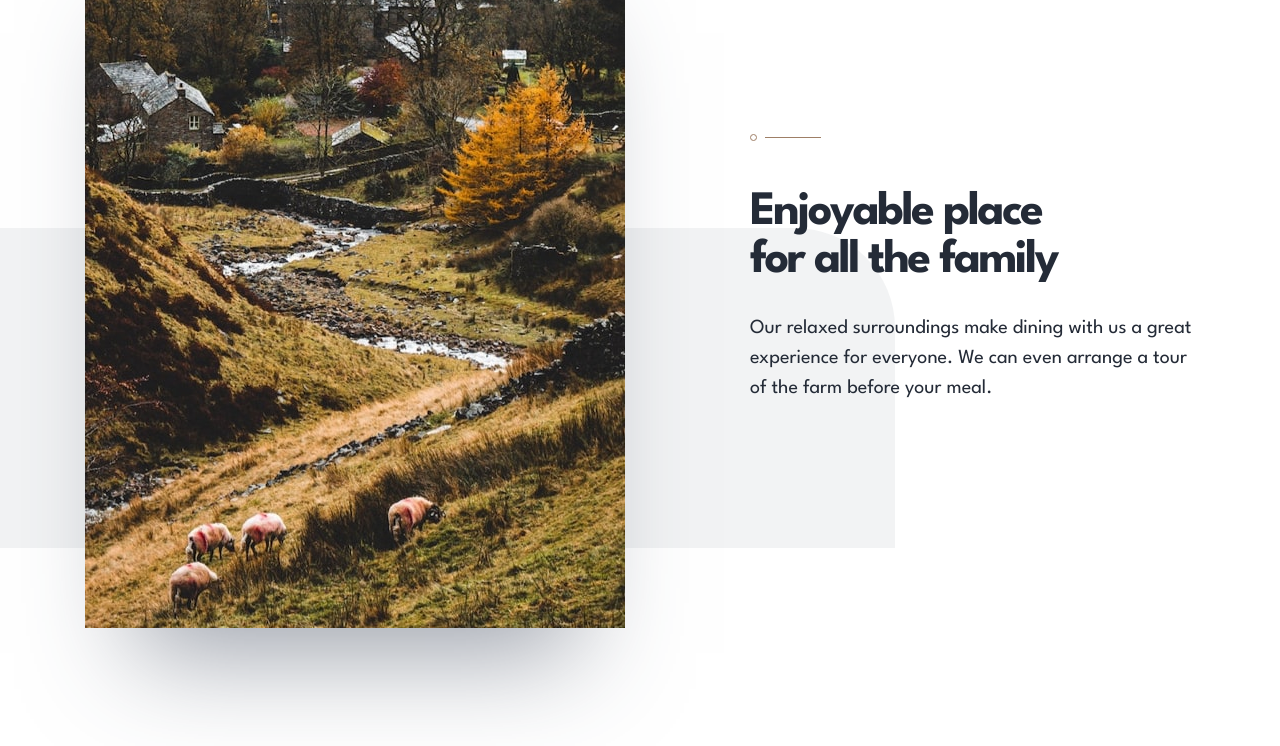
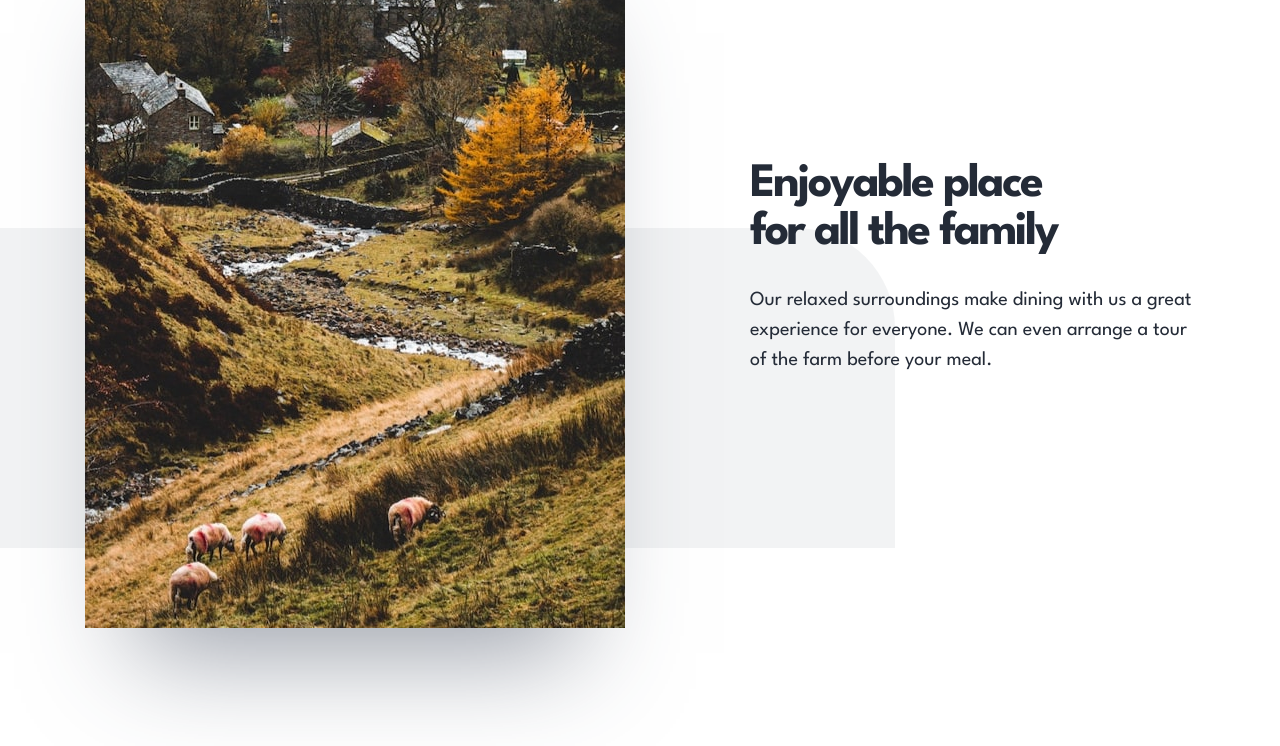
Before and after one commit to Bayoumi-dev/Dine-restaurant-website, a React (Create React App) app: page / in a window 1280 px wide. Shown: the part 840-1586 px from the top of the page. Built offline with nearby package versions, Linux system fonts and the light colour scheme.

Commit message:
fix alt text

```diff
--- a/src/components/Feature.tsx
+++ b/src/components/Feature.tsx
@@ -18,15 +18,11 @@ const Feature: FC<Props> = ({ imgSrc, heading, paragraph }) => {
             xl:h-[720px] overflow-hidden shadow-3xl">
             <img
                src={imgSrc}
-               alt="enjoyable place"
+               alt={`${heading} Img`}
                className="w-full h-full object-cover"
             />
          </picture>
-         <div
-            className="text-center xl:text-left mt-12 md:mt-14 mb-24 md:mb-28 xl:m-0
-            pt-9 md:pt-10 xl:pt-14 relative before:absolute before:top-0 before:left-0
-            before:w-full before:h-2 before:bg-pattern-divide before:bg-no-repeat
-            before:bg-center xl:before:bg-left">
+         <div className="text-center xl:text-left mt-12 md:mt-14 mb-24 md:mb-28 xl:m-0 pattern-divide">
             <h2 className="mx-auto xl:mx-0 max-w-[220px] md:max-w-xs">
                {heading}
             </h2>
```
